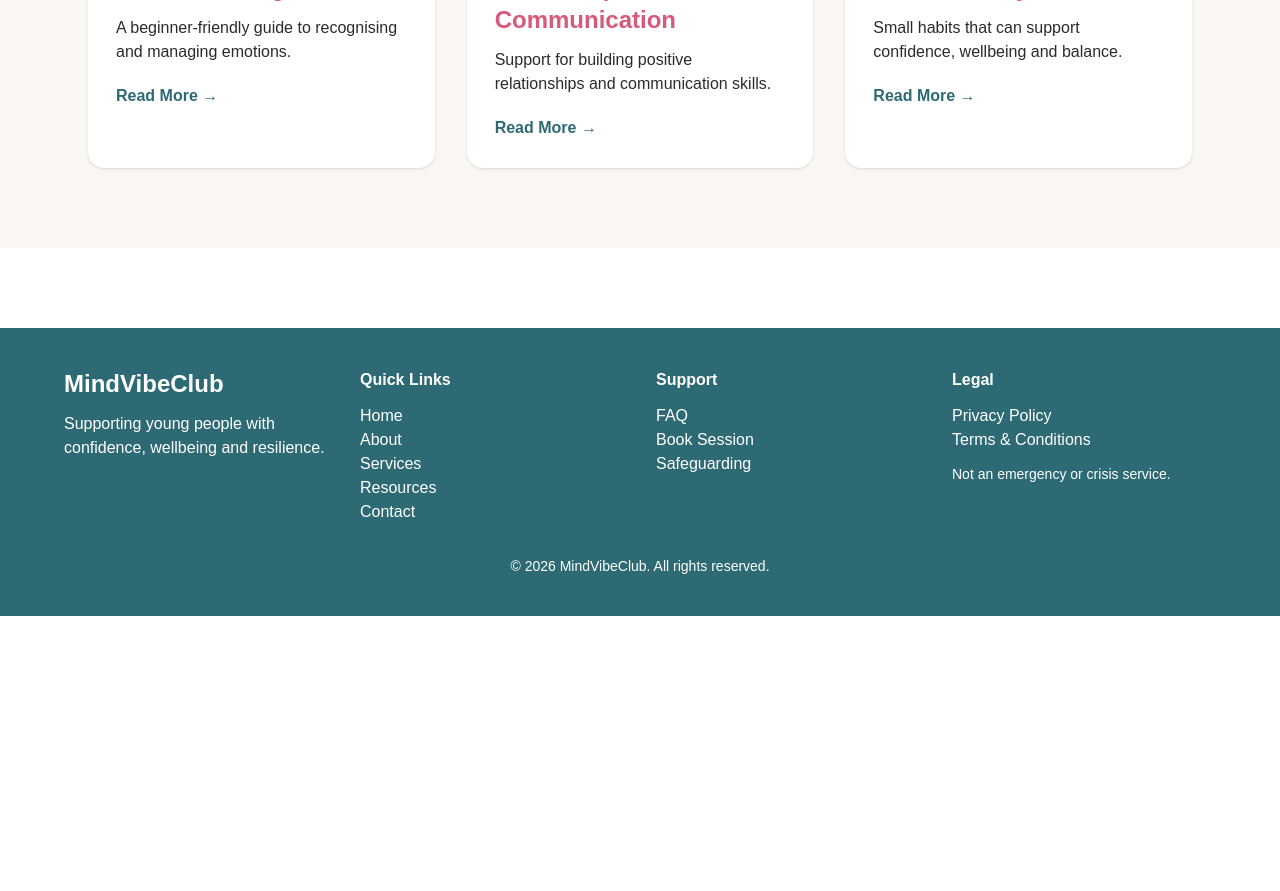
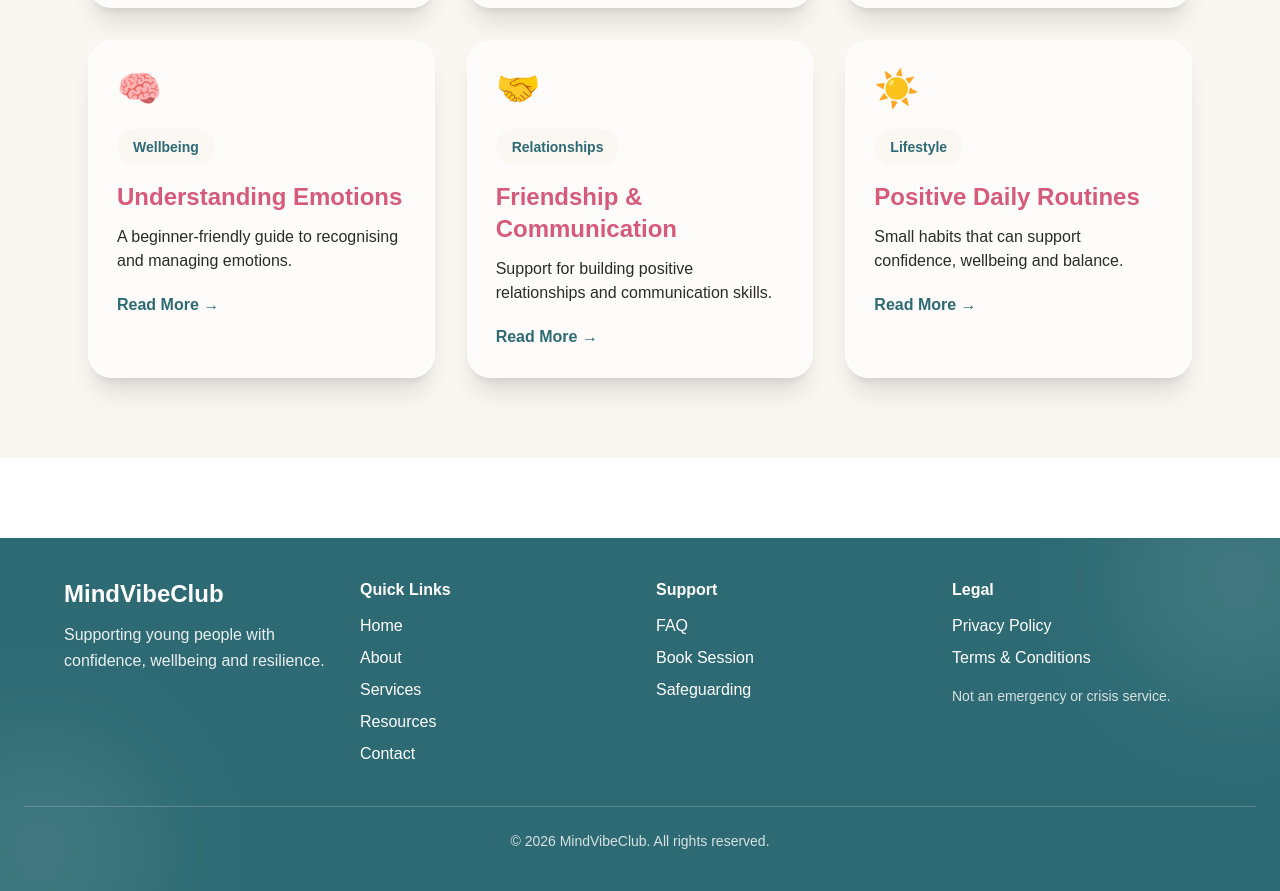
Before and after one commit to TheAziz-god/mindvibeclub, a Next.js app: page /resources in a window 1280 px wide. Shown: the part 780-1671 px from the top of the page. Before the commit the page ends 1396 px from the top, so only its background shows below. Built offline with nearby package versions, Linux system fonts and the light colour scheme.

Commit message:
Final frontend polish with transitions and gradient design

```diff
--- a/app/components/Footer.jsx
+++ b/app/components/Footer.jsx
@@ -2,40 +2,122 @@ import Link from "next/link";
 
 export default function Footer() {
   return (
-    <footer className="mt-20 bg-[#2D6A73] px-6 py-10 text-white">
-      <div className="mx-auto grid max-w-6xl gap-8 md:grid-cols-4">
+    <footer className="relative mt-20 overflow-hidden bg-[#2D6A73] px-6 py-10 text-white">
+      {/* Background Glow Effects */}
+      <div className="absolute -top-20 -right-20 h-60 w-60 rounded-full bg-white/10 blur-3xl"></div>
+      <div className="absolute -bottom-20 -left-20 h-60 w-60 rounded-full bg-white/10 blur-3xl"></div>
+
+      <div className="relative mx-auto grid max-w-6xl gap-8 md:grid-cols-4">
+        {/* Brand */}
         <div>
           <h3 className="mb-3 text-2xl font-bold">MindVibeClub</h3>
-          <p>Supporting young people with confidence, wellbeing and resilience.</p>
+
+          <p className="leading-relaxed text-white/90">
+            Supporting young people with confidence, wellbeing and resilience.
+          </p>
         </div>
 
+        {/* Quick Links */}
         <div>
           <h4 className="mb-3 font-bold">Quick Links</h4>
-          <Link href="/" className="block hover:text-[#F6C2D0]">Home</Link>
-          <Link href="/about" className="block hover:text-[#F6C2D0]">About</Link>
-          <Link href="/services" className="block hover:text-[#F6C2D0]">Services</Link>
-          <Link href="/resources" className="block hover:text-[#F6C2D0]">Resources</Link>
-          <Link href="/contact" className="block hover:text-[#F6C2D0]">Contact</Link>
+
+          <div className="space-y-2">
+            <Link
+              href="/"
+              className="block transition duration-300 hover:text-[#F6C2D0]"
+            >
+              Home
+            </Link>
+
+            <Link
+              href="/about"
+              className="block transition duration-300 hover:text-[#F6C2D0]"
+            >
+              About
+            </Link>
+
+            <Link
+              href="/services"
+              className="block transition duration-300 hover:text-[#F6C2D0]"
+            >
+              Services
+            </Link>
+
+            <Link
+              href="/resources"
+              className="block transition duration-300 hover:text-[#F6C2D0]"
+            >
+              Resources
+            </Link>
+
+            <Link
+              href="/contact"
+              className="block transition duration-300 hover:text-[#F6C2D0]"
+            >
+              Contact
+            </Link>
+          </div>
         </div>
 
+        {/* Support */}
         <div>
           <h4 className="mb-3 font-bold">Support</h4>
-          <Link href="/faq" className="block hover:text-[#F6C2D0]">FAQ</Link>
-          <Link href="/book-session" className="block hover:text-[#F6C2D0]">Book Session</Link>
-          <Link href="/safeguarding" className="block hover:text-[#F6C2D0]">Safeguarding</Link>
+
+          <div className="space-y-2">
+            <Link
+              href="/faq"
+              className="block transition duration-300 hover:text-[#F6C2D0]"
+            >
+              FAQ
+            </Link>
+
+            <Link
+              href="/book-session"
+              className="block transition duration-300 hover:text-[#F6C2D0]"
+            >
+              Book Session
+            </Link>
+
+            <Link
+              href="/safeguarding"
+              className="block transition duration-300 hover:text-[#F6C2D0]"
+            >
+              Safeguarding
+            </Link>
+          </div>
         </div>
 
+        {/* Legal */}
         <div>
           <h4 className="mb-3 font-bold">Legal</h4>
-          <Link href="/privacy-policy" className="block hover:text-[#F6C2D0]">Privacy Policy</Link>
-          <Link href="/terms-and-conditions" className="block hover:text-[#F6C2D0]">Terms & Conditions</Link>
-          <p className="mt-3 text-sm">Not an emergency or crisis service.</p>
+
+          <div className="space-y-2">
+            <Link
+              href="/privacy-policy"
+              className="block transition duration-300 hover:text-[#F6C2D0]"
+            >
+              Privacy Policy
+            </Link>
+
+            <Link
+              href="/terms-and-conditions"
+              className="block transition duration-300 hover:text-[#F6C2D0]"
+            >
+              Terms & Conditions
+            </Link>
+
+            <p className="mt-4 text-sm text-white/80">
+              Not an emergency or crisis service.
+            </p>
+          </div>
         </div>
       </div>
 
-      <p className="mt-8 text-center text-sm">
-        © 2026 MindVibeClub. All rights reserved.
-      </p>
+      <div className="relative mt-10 border-t border-white/20 pt-6 text-center">
+        <p className="text-sm text-white/80">
+          © 2026 MindVibeClub. All rights reserved.
+        </p>
+      </div>
     </footer>
   );
 }
--- /dev/null
+++ b/app/loading.tsx
@@ -0,0 +1,17 @@
+export default function Loading() {
+  return (
+    <div className="flex min-h-screen items-center justify-center bg-[#FAF7F2]">
+      <div className="text-center">
+        <div className="mx-auto h-16 w-16 animate-spin rounded-full border-4 border-[#D65A7A] border-t-transparent"></div>
+
+        <h2 className="mt-6 text-2xl font-bold text-[#2D6A73]">
+          MindVibeClub
+        </h2>
+
+        <p className="mt-2 text-gray-600">
+          Loading...
+        </p>
+      </div>
+    </div>
+  );
+}
--- /dev/null
+++ b/app/not-found.tsx
@@ -0,0 +1,28 @@
+import Link from "next/link";
+
+export default function NotFound() {
+  return (
+    <main className="flex min-h-screen items-center justify-center bg-[#FAF7F2] px-6">
+      <div className="text-center">
+        <h1 className="mb-4 text-8xl font-bold text-[#D65A7A]">
+          404
+        </h1>
+
+        <h2 className="mb-4 text-3xl font-bold text-[#2D6A73]">
+          Page Not Found
+        </h2>
+
+        <p className="mb-8 text-lg text-gray-600">
+          The page you're looking for doesn't exist.
+        </p>
+
+        <Link
+          href="/"
+          className="rounded-xl bg-[#2D6A73] px-6 py-3 font-medium text-white"
+        >
+          Back Home
+        </Link>
+      </div>
+    </main>
+  );
+}
--- a/app/resources/page.tsx
+++ b/app/resources/page.tsx
@@ -4,12 +4,42 @@ import { motion } from "framer-motion";
 
 export default function ResourcesPage() {
   const resources = [
-    ["Managing Exam Stress", "Simple strategies to stay calm, focused and organised during exam season.", "Exam Stress"],
-    ["Building Confidence", "Practical tips to help young people grow self-belief and resilience.", "Confidence"],
-    ["Healthy Study Habits", "Easy routines to support motivation, focus and wellbeing.", "Study Skills"],
-    ["Understanding Emotions", "A beginner-friendly guide to recognising and managing emotions.", "Wellbeing"],
-    ["Friendship & Communication", "Support for building positive relationships and communication skills.", "Relationships"],
-    ["Positive Daily Routines", "Small habits that can support confidence, wellbeing and balance.", "Lifestyle"],
+    [
+      "Managing Exam Stress",
+      "Simple strategies to stay calm, focused and organised during exam season.",
+      "Exam Stress",
+      "📘",
+    ],
+    [
+      "Building Confidence",
+      "Practical tips to help young people grow self-belief and resilience.",
+      "Confidence",
+      "🌱",
+    ],
+    [
+      "Healthy Study Habits",
+      "Easy routines to support motivation, focus and wellbeing.",
+      "Study Skills",
+      "🎯",
+    ],
+    [
+      "Understanding Emotions",
+      "A beginner-friendly guide to recognising and managing emotions.",
+      "Wellbeing",
+      "🧠",
+    ],
+    [
+      "Friendship & Communication",
+      "Support for building positive relationships and communication skills.",
+      "Relationships",
+      "🤝",
+    ],
+    [
+      "Positive Daily Routines",
+      "Small habits that can support confidence, wellbeing and balance.",
+      "Lifestyle",
+      "☀️",
+    ],
   ];
 
   return (
@@ -27,18 +57,33 @@ export default function ResourcesPage() {
           Helpful wellbeing resources for students, parents and schools.
         </p>
 
+        <div className="mb-12 flex flex-wrap justify-center gap-3">
+          {["All", "Exam Stress", "Confidence", "Wellbeing", "Study Skills"].map(
+            (category) => (
+              <button
+                key={category}
+                className="rounded-full border border-[#2D6A73] px-5 py-2 text-sm font-semibold text-[#2D6A73] transition hover:bg-[#2D6A73] hover:text-white"
+              >
+                {category}
+              </button>
+            )
+          )}
+        </div>
+
         <div className="grid gap-8 md:grid-cols-3">
-          {resources.map(([title, text, category], index) => (
+          {resources.map(([title, text, category, icon], index) => (
             <motion.div
               key={title}
               initial={{ opacity: 0, y: 30 }}
               whileInView={{ opacity: 1, y: 0 }}
-              whileHover={{ y: -8 }}
+              whileHover={{ y: -8, scale: 1.02 }}
               transition={{ delay: index * 0.05 }}
               viewport={{ once: true }}
-              className="rounded-2xl bg-white p-7 shadow-sm"
+              className="rounded-3xl border border-white/30 bg-white/60 p-7 shadow-xl backdrop-blur-md"
             >
-              <p className="mb-4 inline-block rounded-full bg-[#FAF7F2] px-4 py-2 text-sm font-semibold text-[#2D6A73]">
+              <div className="mb-5 text-4xl">{icon}</div>
+
+              <p className="mb-4 inline-block rounded-full bg-[#FAF7F2]/80 px-4 py-2 text-sm font-semibold text-[#2D6A73]">
                 {category}
               </p>
 
--- /dev/null
+++ b/app/template.tsx
@@ -0,0 +1,15 @@
+"use client";
+
+import { motion } from "framer-motion";
+
+export default function Template({ children }: { children: React.ReactNode }) {
+  return (
+    <motion.div
+      initial={{ opacity: 0, y: 12 }}
+      animate={{ opacity: 1, y: 0 }}
+      transition={{ duration: 0.35 }}
+    >
+      {children}
+    </motion.div>
+  );
+}
```
Also changed, not shown: app/about/page.tsx (+70 -10 lines), app/page.tsx (+57 -21 lines).
